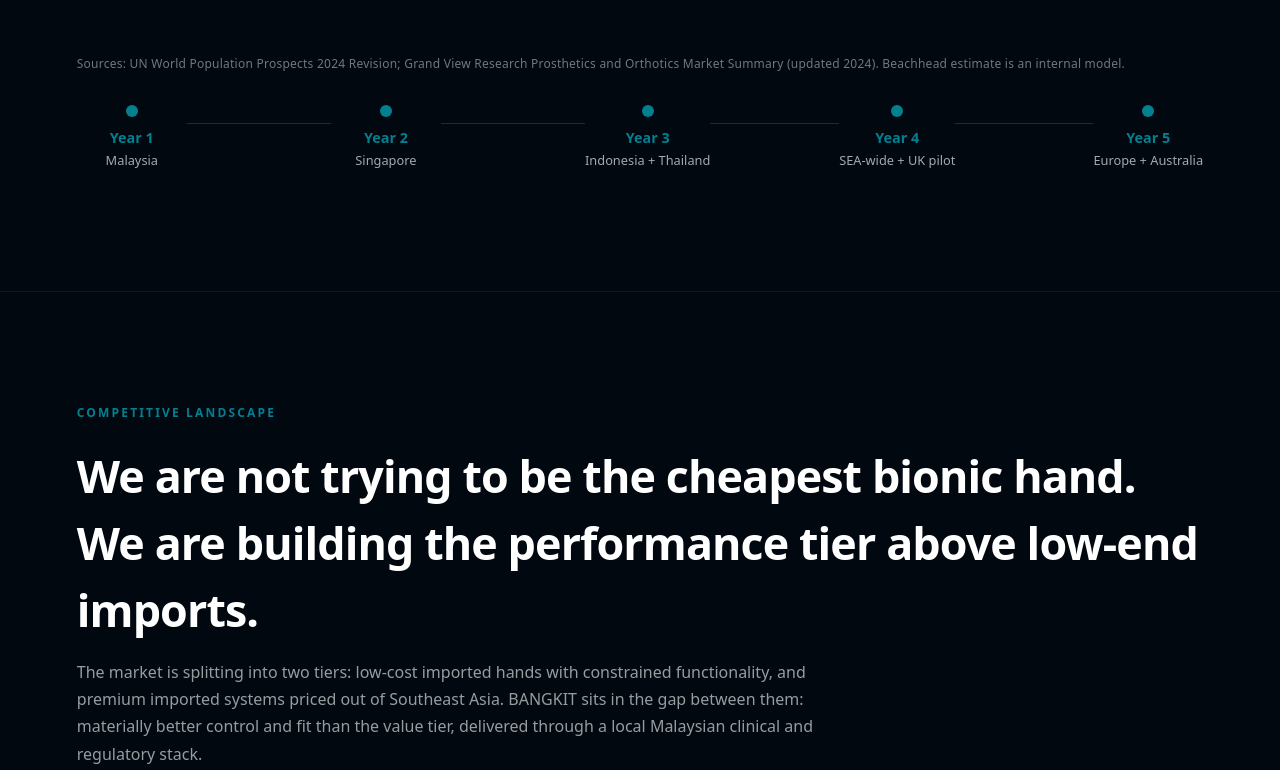
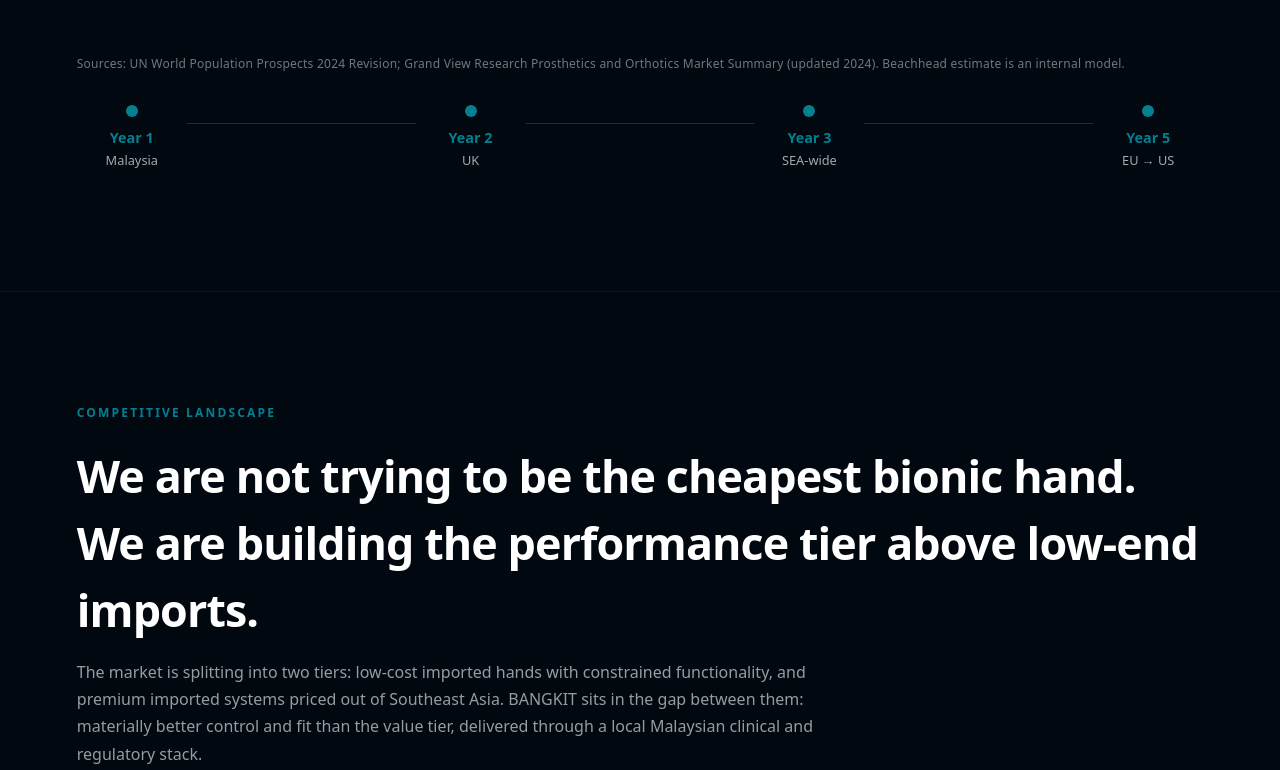
Before and after one commit to TheIronA/bangkit-bionics, a Next.js app: page / in a window 1280 px wide. Shown: the part 5490-6260 px from the top of the page. Built offline with nearby package versions, Linux system fonts and the light colour scheme.

Commit message:
refactor(home): update market and milestone details for clarity and accuracy in the roadmap

```diff
--- a/public/pitch-deck.html
+++ b/public/pitch-deck.html
@@ -1143,8 +1143,8 @@
             <td class="num">RM 2.85M</td>
             <td class="num">RM 2.14M</td>
             <td class="green">75%</td>
-            <td>Malaysia + Singapore</td>
-            <td>First hospital contracts</td>
+            <td>Malaysia + UK</td>
+            <td>First hospital contracts, CE Mark process begins</td>
           </tr>
           <tr class="highlight-row">
             <td><strong>Year 3</strong></td>
@@ -1152,8 +1152,8 @@
             <td class="num">RM 9.5M</td>
             <td class="num">RM 7.13M</td>
             <td class="green">75%</td>
-            <td>+ Indonesia + Thailand</td>
-            <td>Regional simultaneous expansion</td>
+            <td>SEA-wide</td>
+            <td>Regional volume expansion</td>
           </tr>
           <tr class="highlight-row">
             <td><strong>Year 4</strong></td>
@@ -1161,8 +1161,8 @@
             <td class="num">RM 33.25M</td>
             <td class="num">RM 25.94M</td>
             <td class="green">78%</td>
-            <td>SEA-wide + UK pilot</td>
-            <td>Series B funded, UK pilot begins</td>
+            <td>SEA-wide + EU</td>
+            <td>Series B, EU premium market entry</td>
           </tr>
           <tr class="highlight-row">
             <td><strong>Year 5</strong></td>
@@ -1170,8 +1170,8 @@
             <td class="num">RM 95M</td>
             <td class="num">RM 76M</td>
             <td class="green">80%</td>
-            <td>SEA + UK + Europe</td>
-            <td>SEA dominance, global story established</td>
+            <td>SEA + EU + US</td>
+            <td>US entry, global scale</td>
           </tr>
         </tbody>
       </table>
@@ -1494,15 +1494,15 @@
         </div>
         <div class="card-teal" style="padding:14px 12px; border-top:3px solid var(--teal-light);">
           <div style="font-size:0.6rem; font-weight:800; letter-spacing:0.12em; color:var(--teal-light); margin-bottom:3px;">06</div>
-          <div style="font-size:0.6rem; font-weight:700; letter-spacing:0.08em; color:var(--teal-light); opacity:0.85; margin-bottom:6px; text-transform:uppercase;">Year 4</div>
+          <div style="font-size:0.6rem; font-weight:700; letter-spacing:0.08em; color:var(--teal-light); opacity:0.85; margin-bottom:6px; text-transform:uppercase;">Year 2</div>
           <div style="font-size:0.82rem; font-weight:700; color:var(--text); margin-bottom:6px;">Enter UK</div>
-          <p style="font-size:0.7rem; color:var(--muted); line-height:1.45;">UCL clinical partnerships and NHS pilot. CE Mark submission initiated. Martynas activates European investor network. London western base.</p>
+          <p style="font-size:0.7rem; color:var(--muted); line-height:1.45;">CE Mark process initiated. UCL clinical partnerships and NHS pilot. Martynas activates European investor network. London western base. UK proves global credibility.</p>
         </div>
         <div class="card-teal" style="padding:14px 12px; border-top:3px solid var(--teal-light);">
           <div style="font-size:0.6rem; font-weight:800; letter-spacing:0.12em; color:var(--teal-light); margin-bottom:3px;">07</div>
           <div style="font-size:0.6rem; font-weight:700; letter-spacing:0.08em; color:var(--teal-light); opacity:0.85; margin-bottom:6px; text-transform:uppercase;">Year 5+</div>
-          <div style="font-size:0.82rem; font-weight:700; color:var(--text); margin-bottom:6px;">Europe &amp; Beyond</div>
-          <p style="font-size:0.7rem; color:var(--muted); line-height:1.45;">CE Mark opens UK, EU and Australia. SEA revenue funds European expansion. Built for the hardest market &mdash; beats everything else everywhere.</p>
+          <div style="font-size:0.82rem; font-weight:700; color:var(--text); margin-bottom:6px;">EU &rarr; US</div>
+          <p style="font-size:0.7rem; color:var(--muted); line-height:1.45;">CE Mark opens EU and Australia. SEA revenue funds EU expansion without dilution. US follows as the endgame &mdash; built for the hardest market, wins everywhere else.</p>
         </div>
       </div>
       <div style="display:flex; align-items:center; margin-top:14px; gap:0;">
--- a/src/app/page.tsx
+++ b/src/app/page.tsx
@@ -421,10 +421,9 @@
             <div style={{ display: "flex", alignItems: "center", overflowX: "auto", paddingBottom: "0.5rem" }}>
               {[
                 { year: "Year 1", label: "Malaysia" },
-                { year: "Year 2", label: "Singapore" },
-                { year: "Year 3", label: "Indonesia + Thailand" },
-                { year: "Year 4", label: "SEA-wide + UK pilot" },
-                { year: "Year 5", label: "Europe + Australia" },
+                { year: "Year 2", label: "UK" },
+                { year: "Year 3", label: "SEA-wide" },
+                { year: "Year 5", label: "EU → US" },
               ].map((step, i, arr) => (
                 <div key={step.year} style={{ display: "flex", alignItems: "center", flex: i < arr.length - 1 ? "1" : "0 0 auto" }}>
                   <div style={{ textAlign: "center", minWidth: 110 }}>
@@ -542,10 +541,10 @@
               <tbody>
                 {[
                   { year: "Year 1", units: "50", rev: "RM 475K", gp: "RM 356K", margin: "75%", market: "Malaysia", milestone: "Pilot, clinical validation patients", highlight: false },
-                  { year: "Year 2", units: "300", rev: "RM 2.85M", gp: "RM 2.14M", margin: "75%", market: "Malaysia + Singapore", milestone: "First hospital contracts", highlight: false },
-                  { year: "Year 3", units: "1,000", rev: "RM 9.5M", gp: "RM 7.13M", margin: "75%", market: "+ Indonesia + Thailand", milestone: "Regional expansion", highlight: true },
-                  { year: "Year 4", units: "3,500", rev: "RM 33.25M", gp: "RM 25.94M", margin: "78%", market: "SEA-wide + UK pilot", milestone: "Series B, UK pilot begins", highlight: true },
-                  { year: "Year 5", units: "10,000", rev: "RM 95M", gp: "RM 76M", margin: "80%", market: "SEA + UK + Europe", milestone: "Regional scale, global optionality", highlight: true },
+                  { year: "Year 2", units: "300", rev: "RM 2.85M", gp: "RM 2.14M", margin: "75%", market: "Malaysia + UK", milestone: "First hospital contracts, CE Mark process begins", highlight: false },
+                  { year: "Year 3", units: "1,000", rev: "RM 9.5M", gp: "RM 7.13M", margin: "75%", market: "SEA-wide", milestone: "Regional volume expansion", highlight: true },
+                  { year: "Year 4", units: "3,500", rev: "RM 33.25M", gp: "RM 25.94M", margin: "78%", market: "SEA-wide + EU", milestone: "Series B, EU premium market entry", highlight: true },
+                  { year: "Year 5", units: "10,000", rev: "RM 95M", gp: "RM 76M", margin: "80%", market: "SEA + EU + US", milestone: "US entry, global scale", highlight: true },
                 ].map((row) => (
                   <tr key={row.year} style={{ borderBottom: "1px solid rgba(255,255,255,0.05)", background: row.highlight ? "rgba(2,128,144,0.06)" : "transparent" }}>
                     <td style={{ padding: "1rem", fontFamily: "var(--font-heading)", fontWeight: 700, color: "#fff", whiteSpace: "nowrap" }}>{row.year}</td>
@@ -565,7 +564,7 @@
               { val: "RM 9,500", lbl: "Flagship ASP", sub: "Range RM 4.5K\u201314.5K across commercial tiers" },
               { val: "75%+", lbl: "Gross margin", sub: "Scaling to 80%+ at volume" },
               { val: "Year 2", lbl: "Break-even", sub: "At 300 units / RM 2.85M revenue" },
-              { val: "RM 95M", lbl: "Year 5 revenue target", sub: "10,000 units, SEA + UK + Europe" },
+              { val: "RM 95M", lbl: "Year 5 revenue target", sub: "10,000 units, SEA + EU + US entry" },
             ].map((s) => (
               <div key={s.lbl} style={{ background: "rgba(2,128,144,0.06)", border: "1px solid rgba(2,128,144,0.2)", borderRadius: "10px", padding: "1.25rem 1.5rem", textAlign: "center" }}>
                 <div style={{ fontFamily: "var(--font-heading)", fontWeight: 700, fontSize: "clamp(1.1rem, 2vw, 1.4rem)", color: "var(--teal)", marginBottom: "0.3rem" }}>{s.val}</div>
@@ -638,7 +637,7 @@
               // { image: "/images/ronit-sarna.jpg", name: "Ronit Sarna", title: "Co-Founder", bullets: ["UCL MEng Biomedical Engineering — co-developed AI-powered assistive smart glasses through full design cycle including prototyping and regulatory research", "Software Development Engineer at Materialise — global leader in 3D printing software for medical devices and prosthetics; Malaysian, based in Kuala Lumpur", "Research and Innovation Intern at Royal National Orthopaedic Hospital — AI for patient-specific surgical guides in live scoliosis procedures", "Research Intern at STMicroelectronics — built stroke detection hardware integrated into an eyeglasses frame"] },
               { image: "/images/martynas-pocius.jpg", name: "Martynas Pocius", title: "Co-Founder", bullets: ["UCL MEng Biomedical Engineering — first-author publication at IEEE ISBI 2024 on reinforcement learning in medical imaging", "Founding Engineer at Drafted.ai (San Francisco); previously Senior ML Engineer at Autodesk Research", "Co-founded UCL AI Foundry — cohort produced Audiogen (seed funding via Entrepreneur First, SF) and other funded AI startups", "Founder in Residence at The Residency (Chapter 3, backed by Sam Altman) and Founders, Inc., San Francisco"] },
               // JOONMIN HAN — commented out temporarily
-              // { image: "/images/joonmin-han.jpg", name: "Joonin Han", title: "Co-Founder", bullets: ["UCL MEng Biomedical Engineering — Master's thesis on wheelchair sports accessibility; medical device design, CAD, FEA, and prototyping", "Clinical Data Analyst at Blatchford — inside-industry knowledge from one of the world's leading prosthetics and orthotics manufacturers", "Clinical Trial Assistant at PANORAMIC DIGITAL HEALTH — GCP certified, wearable sensor data analysis, trial management", "Bachelor's research on digital measures of fatigue — wearable sensor analysis and technical data communication"] },
+              // { image: "/images/joonmin-han.jpg", name: "Joonmin Han", title: "Co-Founder", bullets: ["UCL MEng Biomedical Engineering", "Clinical Data Analyst at Blatchford — inside knowledge from one of the world's leading prosthetics manufacturers", "GCP certified clinical trial experience", "MDA Malaysia and CE Mark regulatory pathway", "UK-based — leads London clinical operations and NHS partnerships"] },
             ].map((member) => (
               <div key={member.name} className="fade-up" style={{ background: "rgba(6,22,34,0.85)", border: "1px solid rgba(255,255,255,0.08)", borderRadius: "12px", padding: "2rem", transition: "border-color 200ms, transform 200ms" }}
                 onMouseEnter={(e) => { (e.currentTarget as HTMLElement).style.borderColor = "rgba(2,128,144,0.4)"; (e.currentTarget as HTMLElement).style.transform = "translateY(-3px)"; }}
@@ -677,6 +676,7 @@
               { title: "Higher performance wedge", desc: "The product thesis is not low-cost open-close control. It is better control architecture, motorized grip switching, and a more useful day-to-day hand at a price still far below premium imports." },
               { title: "Socket comfort as moat", desc: "Users do not abandon prosthetic hands because of marketing. They abandon them because the socket is uncomfortable. A better 3D-scanned socket workflow is a retention moat, not a cosmetic feature." },
               { title: "NTIS + MDA velocity", desc: "Foreign hardware vendors still face importer constraints. We can use NTIS and a Malaysia-native regulatory pathway to validate, iterate, and compile evidence inside the system we plan to sell into." },
+              { title: "Dual-country infrastructure", desc: "Manufacturing in Malaysia. Clinical validation in the UK. Cost arbitrage at scale — components sourced from China, assembled in KL, tested against NHS and RNOH standards in London. One company operating across two of the world's most strategic medtech ecosystems simultaneously." },
               { title: "Local service wins the account", desc: "In this category, 48-hour repairs and refits matter as much as grip specs. A faster service loop is a real commercial advantage against imported devices with longer support chains." },
               { title: "Procurement fit", desc: "Malaysia does not buy medical devices like Europe or the US. We understand the subsidy, hospital, and public-support logic locally, which makes us easier to procure and easier to reimburse." },
               { title: "Data and talent compounding", desc: "Each local patient fit, repair, and retraining cycle builds a proprietary operating dataset. Combined with Malaysia's underused biomedical engineering talent base, that compounds into a harder-to-copy company." },
@@ -700,18 +700,35 @@
       <section id="roadmap" style={{ padding: "7rem clamp(1.25rem, 6vw, 5rem)", borderTop: "1px solid rgba(255,255,255,0.06)" }}>
         <div style={{ maxWidth: 900, margin: "0 auto" }}>
           <p className="section-label fade-up">Roadmap</p>
-          <h2 className="fade-up" style={{ fontFamily: "var(--font-heading)", fontWeight: 700, fontSize: "clamp(1.8rem, 3.5vw, 2.8rem)", letterSpacing: "-0.02em", marginBottom: "3.5rem" }}>
+          <h2 className="fade-up" style={{ fontFamily: "var(--font-heading)", fontWeight: 700, fontSize: "clamp(1.8rem, 3.5vw, 2.8rem)", letterSpacing: "-0.02em", marginBottom: "2.5rem" }}>
             From Malaysia to the world.
           </h2>
+          <div className="fade-up" style={{ display: "flex", alignItems: "center", overflowX: "auto", paddingBottom: "0.5rem", marginBottom: "3rem" }}>
+            {[
+              { year: "Year 1", label: "Malaysia" },
+              { year: "Year 2", label: "UK" },
+              { year: "Year 3", label: "SEA-wide" },
+              { year: "Year 5", label: "EU → US" },
+            ].map((step, i, arr) => (
+              <div key={step.year} style={{ display: "flex", alignItems: "center", flex: i < arr.length - 1 ? "1" : "0 0 auto" }}>
+                <div style={{ textAlign: "center", minWidth: 110 }}>
+                  <div style={{ width: 12, height: 12, borderRadius: "50%", background: "var(--teal)", margin: "0 auto 0.6rem" }} />
+                  <div style={{ fontFamily: "var(--font-heading)", fontWeight: 600, fontSize: "0.9rem", color: "var(--teal)", marginBottom: "0.2rem" }}>{step.year}</div>
+                  <div style={{ fontSize: "0.8rem", color: "rgba(255,255,255,0.65)" }}>{step.label}</div>
+                </div>
+                {i < arr.length - 1 && <div style={{ flex: 1, height: 1, background: "var(--teal)", opacity: 0.4, marginBottom: "1.8rem" }} />}
+              </div>
+            ))}
+          </div>
           <div style={{ display: "flex", flexDirection: "column", gap: 0 }}>
             {[
               { n: "01", year: "Year 1", title: "Validate", desc: "Conversations with neurosurgeon network. Identify 10 real patient cases. Confirm unmet need. Zero cost — pure discovery." },
               { n: "02", year: "Year 1", title: "Enter NTIS", desc: "Secure NTIS acceptance, then apply for the Single Site Sandbox: 100% grant funding up to RM 250K for 6 months of technology, market, and regulatory validation." },
               { n: "03", year: "Year 1–2", title: "Build", desc: "First functional prototype built and deployed into a single-site sandbox environment. Biocompatible. Myoelectric. 3D printed. Provisional patent filed on control system." },
               { n: "04", year: "Year 2", title: "Prove", desc: "Single-site validation complete. MDA classification review, submission planning, and multi-site expansion preparation in parallel." },
-              { n: "05", year: "Year 2–3", title: "Scale SEA", desc: "First hospital sales in Malaysia. Public-support and procurement applications where applicable. Singapore and Indonesia expansion. Series A for regional scale." },
-              { n: "06", year: "Year 4", title: "Enter UK", desc: "UCL clinical partnerships and NHS pilot programme in London. CE Mark submission initiated. Martynas Pocius activates European investor relationships and startup networks built pre-BANGKIT. London established as western base." },
-              { n: "07", year: "Year 5+", title: "Europe & Beyond", desc: "CE Mark approval opens UK, EU and Australia in parallel. SEA revenue funds European expansion without dilution. The device built for the hardest market at the lowest price out-competes incumbents everywhere else." },
+              { n: "05", year: "Year 2", title: "Enter UK", desc: "CE Mark process initiated alongside MDA registration. UCL research partnerships and NHS pilot programme. RNOH and Imperial College Healthcare clinical collaboration. Martynas leads UK investor relationships from London. UK proves global credibility — the device built for the hardest market enters the world's most credible one." },
+              { n: "06", year: "Year 3", title: "Scale SEA", desc: "First hospital sales across Southeast Asia. Singapore, Indonesia, and Thailand expansion. Public-support and procurement applications where applicable. Series A for regional scale. SEA captures the volume." },
+              { n: "07", year: "Year 4–5+", title: "EU → US", desc: "CE Mark approval opens EU and Australia. SEA revenue funds European expansion without dilution. EU captures the premium tier — a device built for the hardest market at the lowest price out-competes incumbents everywhere. US entry follows as the endgame: the world's largest medtech market, entered from a position of clinical credibility and proven unit economics." },
             ].map((step, i, arr) => (
               <div key={step.n} className="fade-up" style={{ display: "flex", gap: "1.5rem", alignItems: "flex-start" }}>
                 <div style={{ display: "flex", flexDirection: "column", alignItems: "center", gap: 0 }}>
@@ -860,7 +877,7 @@
       <footer style={{ borderTop: "1px solid rgba(255,255,255,0.08)", padding: "2rem clamp(1.25rem, 6vw, 5rem)" }}>
         <div style={{ maxWidth: 1200, margin: "0 auto", display: "flex", flexWrap: "wrap", justifyContent: "space-between", alignItems: "center", gap: "1rem" }}>
           <span style={{ fontFamily: "var(--font-heading)", fontWeight: 600, fontSize: "0.9rem", color: "rgba(255,255,255,0.7)" }}>BANGKIT Bionics</span>
-          <span style={{ fontSize: "0.82rem", color: "rgba(255,255,255,0.4)", textAlign: "center" }}>Kuala Lumpur, Malaysia &middot; hello@bangkitbionics.com</span>
+          <span style={{ fontSize: "0.82rem", color: "rgba(255,255,255,0.4)", textAlign: "center" }}>Kuala Lumpur, Malaysia &middot; London, United Kingdom &middot; hello@bangkitbionics.com</span>
           <span style={{ fontSize: "0.82rem", color: "rgba(255,255,255,0.4)", textAlign: "right" }}>UCL MEng Biomedical Engineering &middot; Founded 2025</span>
         </div>
       </footer>
```
